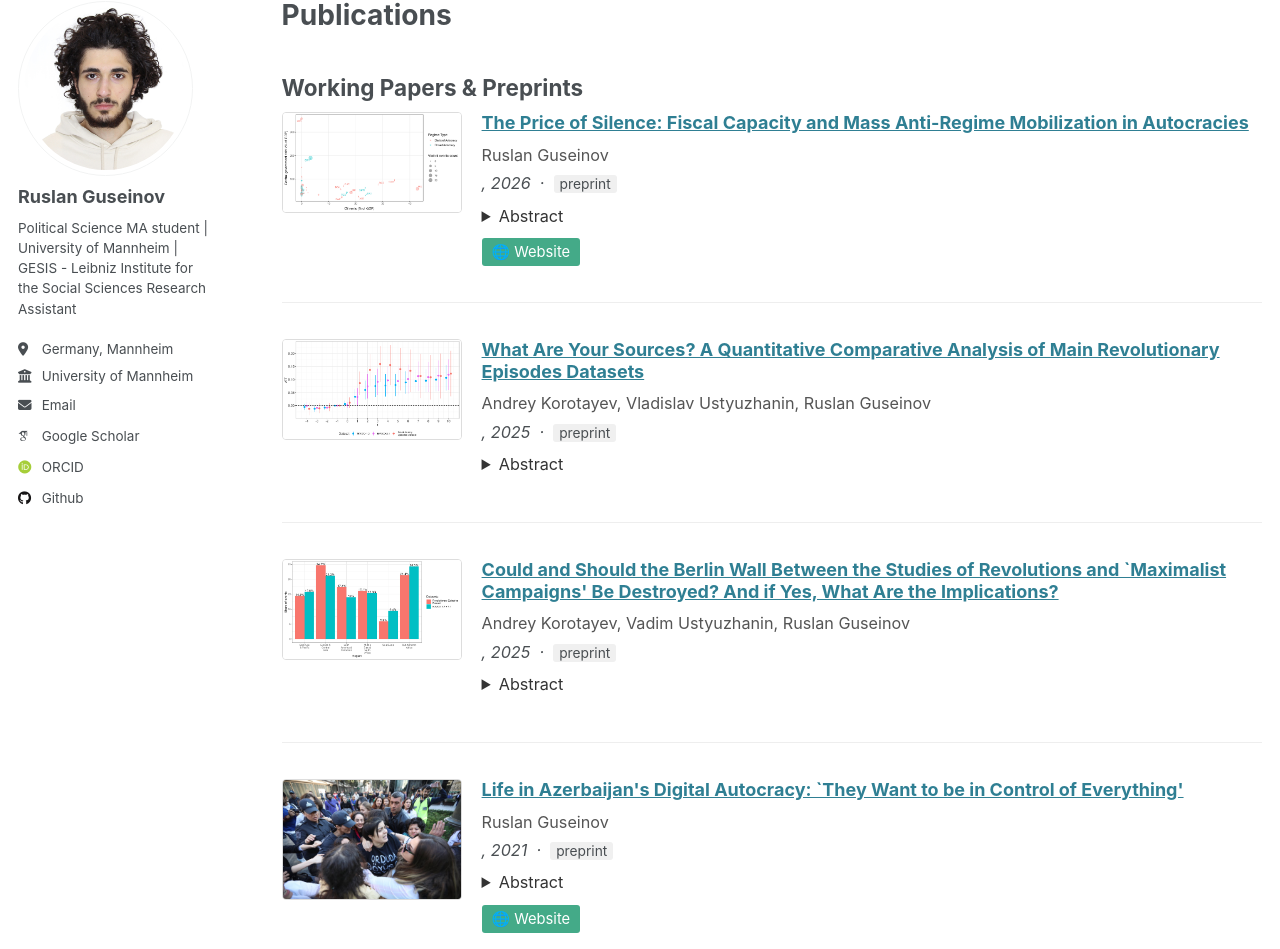
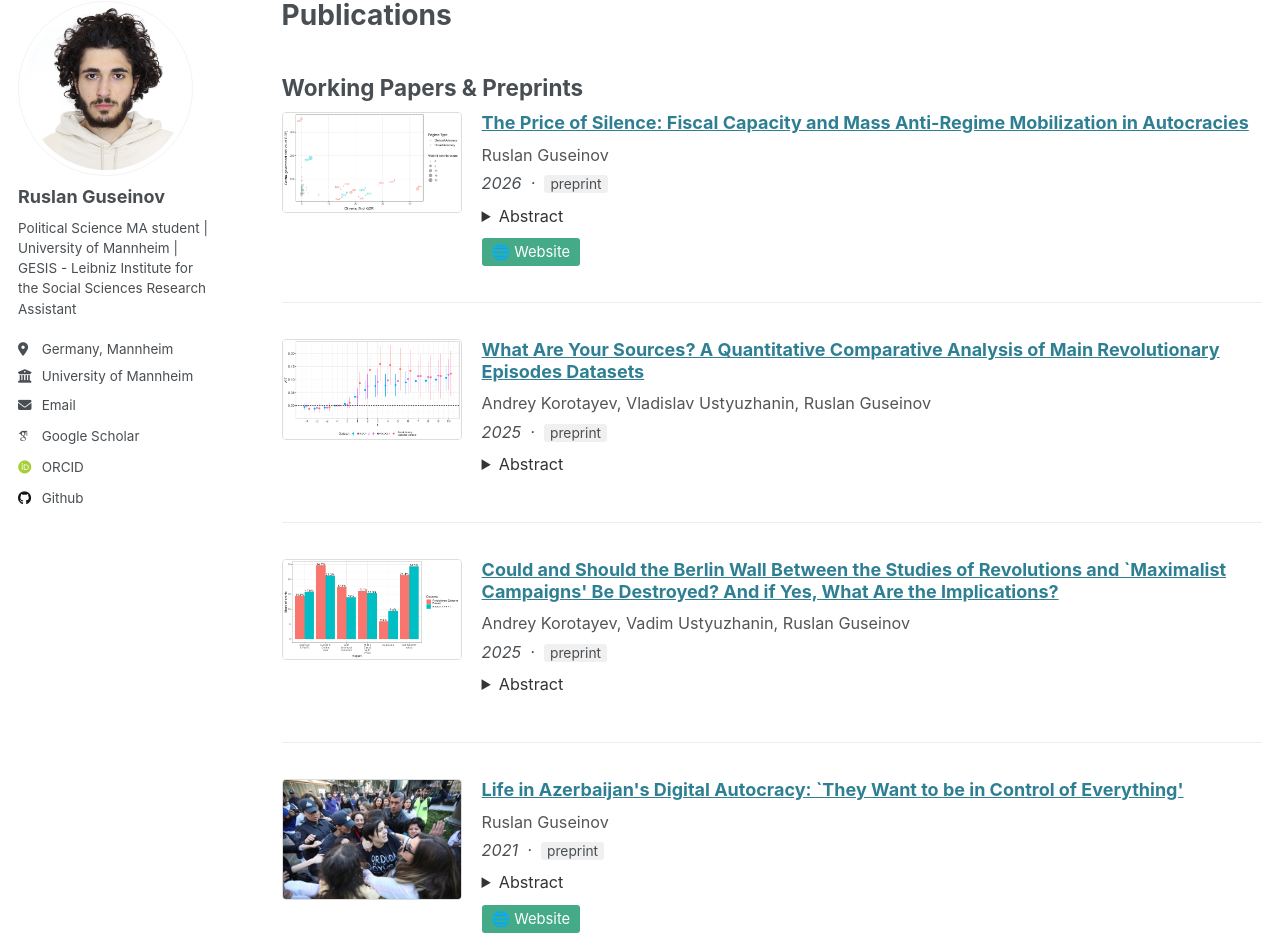
Before and after one commit to rguseinov/rguseinov.github.io, a Jekyll site: the page built from _pages/publications.md, in a window 1280 px wide and 1400 px high. Shown: the part 105-1054 px from the top of the window. Built offline with Jekyll 4.4.1, drawn with Linux system fonts in a browser that asks for light colours; some web fonts are replaced.

Commit message:
Add custom publication card template with preview + abstract

```diff
--- a/_includes/publication-single.html
+++ b/_includes/publication-single.html
@@ -21,7 +21,7 @@
     {% endif %}
 
     <p style="margin:4px 0; font-style:italic; font-size:0.9em;">
-      {% if post.venue %}{{ post.venue }},{% endif %}
+      {% if post.venue and post.venue != "" %}{{ post.venue }},{% endif %}
       {{ post.date | date: "%Y" }}
       {% if post.pub_type %}&nbsp;·&nbsp;
         <span style="background:#f0f0f0; padding:1px 6px; border-radius:3px; font-style:normal; font-size:0.85em;">
```
